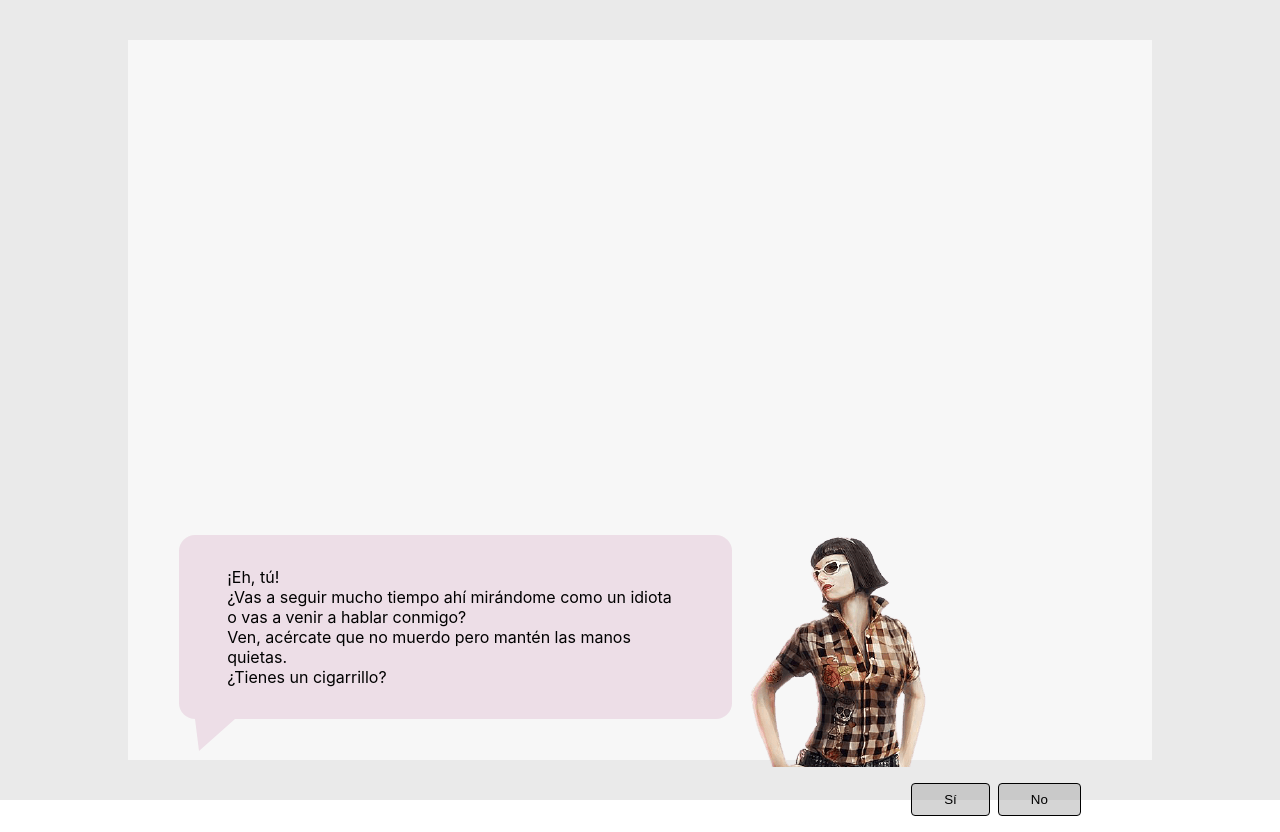
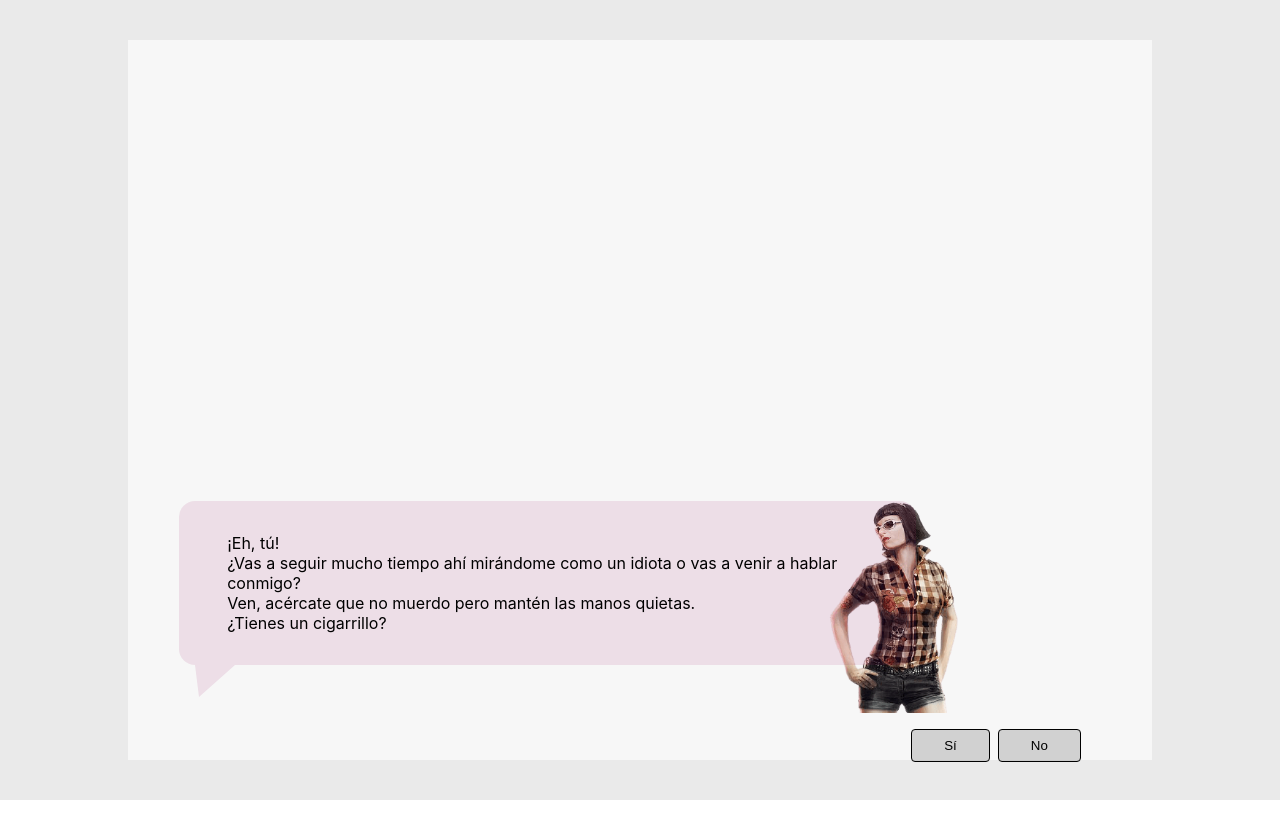
Before and after one commit to Soleguia/aventura-conversacional, a React (Create React App) app: page / in a window 1280 px wide. After the commit the page ends 800 px from the top, so only its background shows below. Built offline with nearby package versions, Linux system fonts and the light colour scheme.

Commit message:
CSS changes

```diff
--- a/src/App.css
+++ b/src/App.css
@@ -31,7 +31,7 @@ body {
 .story {
   display: grid;
   grid-template-columns: 100%;
-  grid-template-rows: 65% 35%;
+  grid-template-rows: 60% 40%;
   padding: 2vh 4vw;
   width: 80%;
   height: 90vh;
@@ -41,7 +41,7 @@ body {
   grid-column: 1;
   grid-row: 1;
   display: block;
-  margin-bottom: 4rem;
+  margin-bottom: 2rem;
   padding: 1rem;
   height: 50vh;
   border: 1px solid var(--colette);
@@ -55,12 +55,16 @@ body {
 }
 .storyFragment {
   position: relative;
+  display: flex;
   overflow: hidden;
 }
 .storyFragment .image {
   position: absolute;
   top: 1rem;
   right: 1rem;
+  display: block;
+  max-width: 30%;
+
 }
 .image {
   display: flex;
@@ -134,7 +138,9 @@ body {
   border-left: 2.25rem solid transparent;
   border-right: .25rem solid transparent;
 }
-
+.storyCurrent .storyLine {
+  width: 80%;
+}
 .storyLineColette {
   background-color: rgba(var(--colette-rgb), .1);
 }
```
